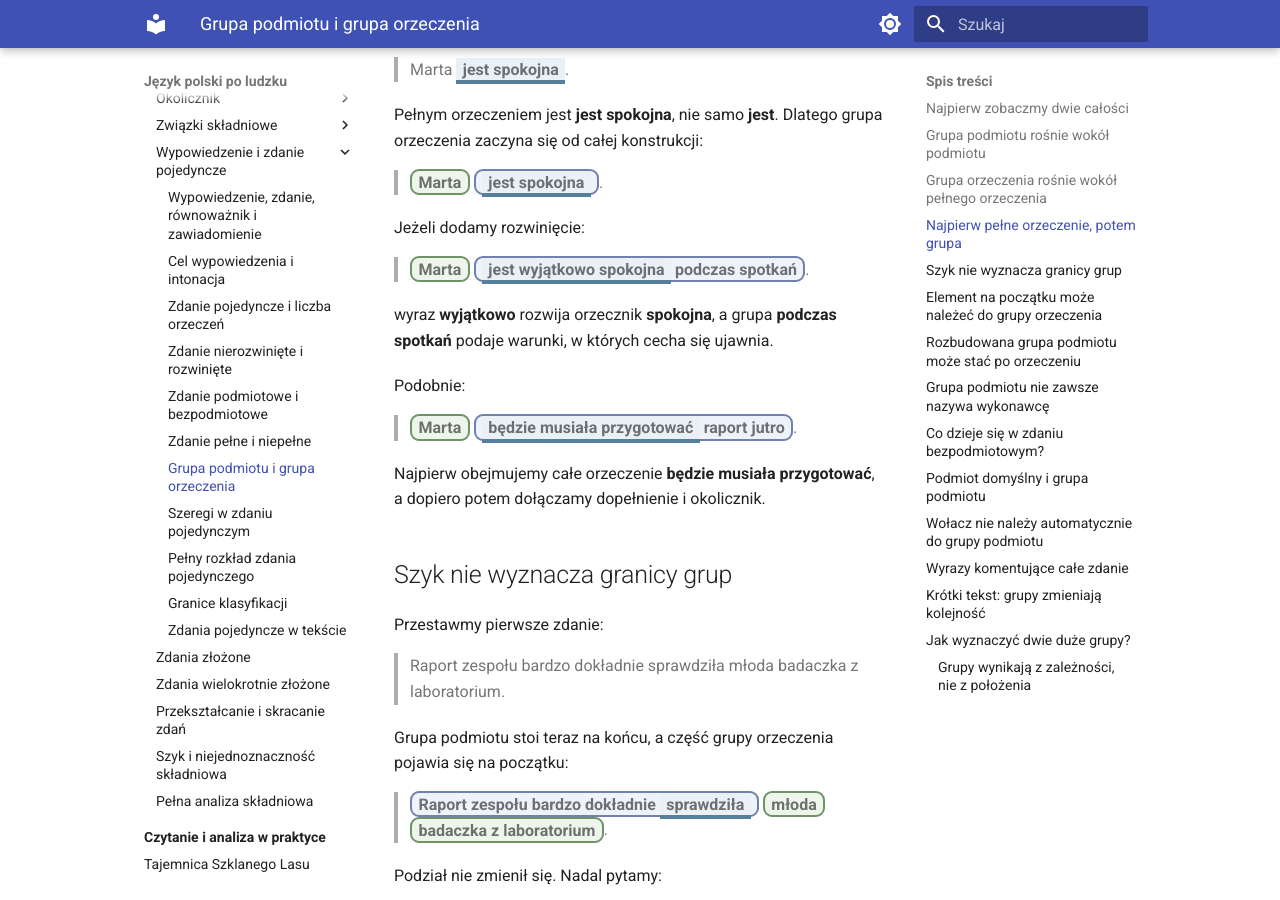
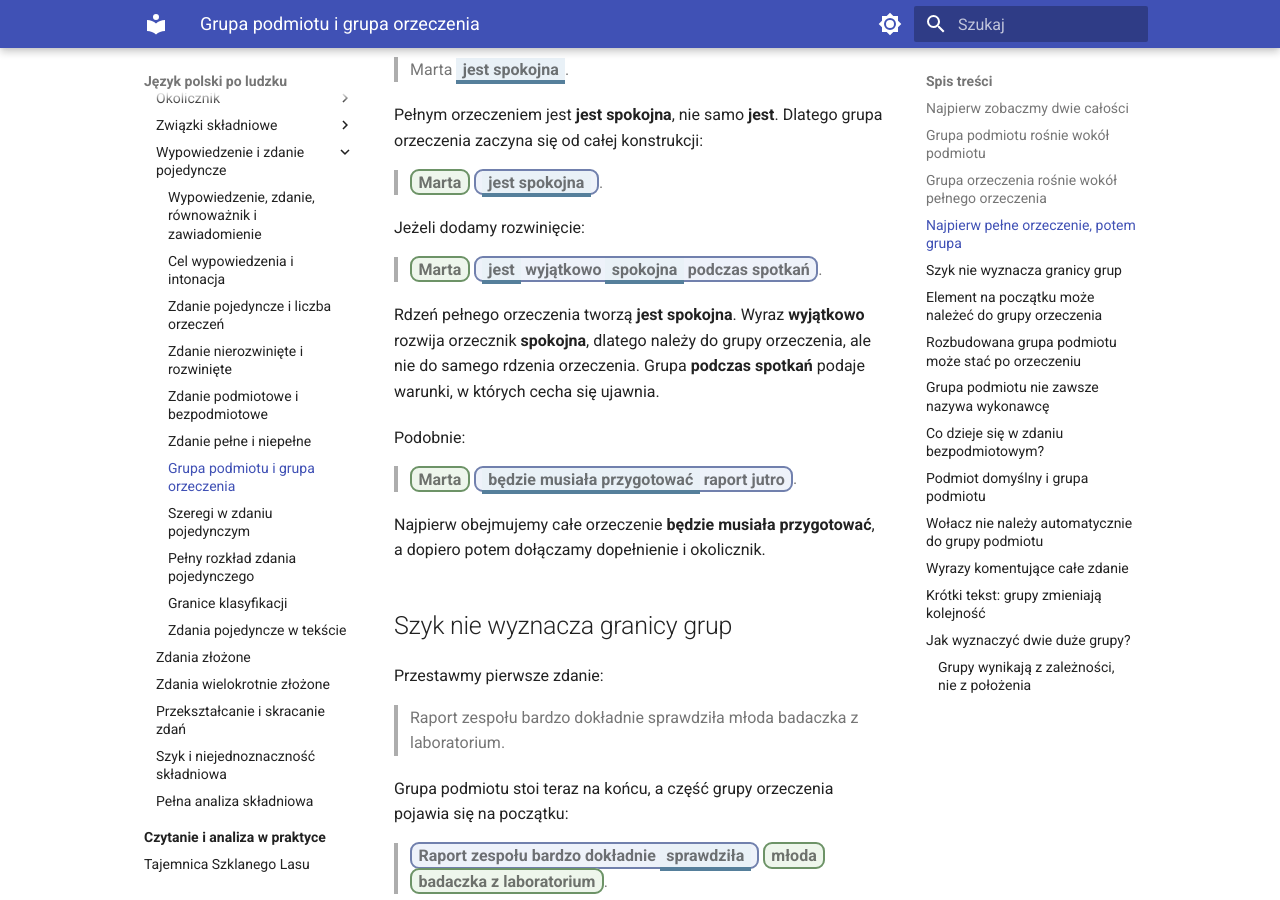
Before and after one commit to dchorazkiewicz/SP_JP, an MkDocs documentation site: the page built from docs/gramatyka/skladnia/wypowiedzenie-i-zdanie-pojedyncze/grupa-podmiotu-i-grupa-orzeczenia.md, in a window 1280 px wide and 900 px high, scrolled down 2013 px. Built offline with MkDocs 1.6.1 and Material for MkDocs 9.7.7, drawn with Linux system fonts in a browser that asks for light colours; some of the changed text lies outside the part shown.

Commit message:
Doprecyzuj zakres orzeczenia i grupy orzeczenia

```diff
--- a/docs/gramatyka/skladnia/wypowiedzenie-i-zdanie-pojedyncze/grupa-podmiotu-i-grupa-orzeczenia.md
+++ b/docs/gramatyka/skladnia/wypowiedzenie-i-zdanie-pojedyncze/grupa-podmiotu-i-grupa-orzeczenia.md
@@ -68,9 +68,9 @@ Pełnym orzeczeniem jest **jest spokojna**, nie samo **jest**. Dlatego grupa orz
 
 Jeżeli dodamy rozwinięcie:
 
-> <span class="sentence-mark sentence-mark--subject-group">Marta</span> <span class="sentence-mark sentence-mark--predicate-group"><span class="sentence-mark sentence-mark--predicate">jest wyjątkowo spokojna</span> podczas spotkań</span>.
+> <span class="sentence-mark sentence-mark--subject-group">Marta</span> <span class="sentence-mark sentence-mark--predicate-group"><span class="sentence-mark sentence-mark--predicate">jest</span> wyjątkowo <span class="sentence-mark sentence-mark--predicate">spokojna</span> podczas spotkań</span>.
 
-wyraz **wyjątkowo** rozwija orzecznik **spokojna**, a grupa **podczas spotkań** podaje warunki, w których cecha się ujawnia.
+Rdzeń pełnego orzeczenia tworzą **jest spokojna**. Wyraz **wyjątkowo** rozwija orzecznik **spokojna**, dlatego należy do grupy orzeczenia, ale nie do samego rdzenia orzeczenia. Grupa **podczas spotkań** podaje warunki, w których cecha się ujawnia.
 
 Podobnie:
 
@@ -143,7 +143,9 @@ Podział na grupę podmiotu i grupę orzeczenia jest gramatyczny. Nie odpowiada
 
 Nie ma grupy podmiotu, ponieważ podmiotu nie można wskazać ani odtworzyć. Całe zdanie buduje grupa orzeczenia:
 
-> <span class="sentence-mark sentence-mark--predicate-group">W sali <span class="sentence-mark sentence-mark--predicate">zrobiło się bardzo cicho</span></span>.
+> <span class="sentence-mark sentence-mark--predicate-group">W sali <span class="sentence-mark sentence-mark--predicate">zrobiło się cicho</span> bardzo</span>.
+
+W naturalnym szyku mówimy **zrobiło się bardzo cicho**. W analizie rozdzielamy jednak rdzeń orzeczenia **zrobiło się cicho** od określenia stopnia **bardzo**.
 
 Podobnie:
 
```
